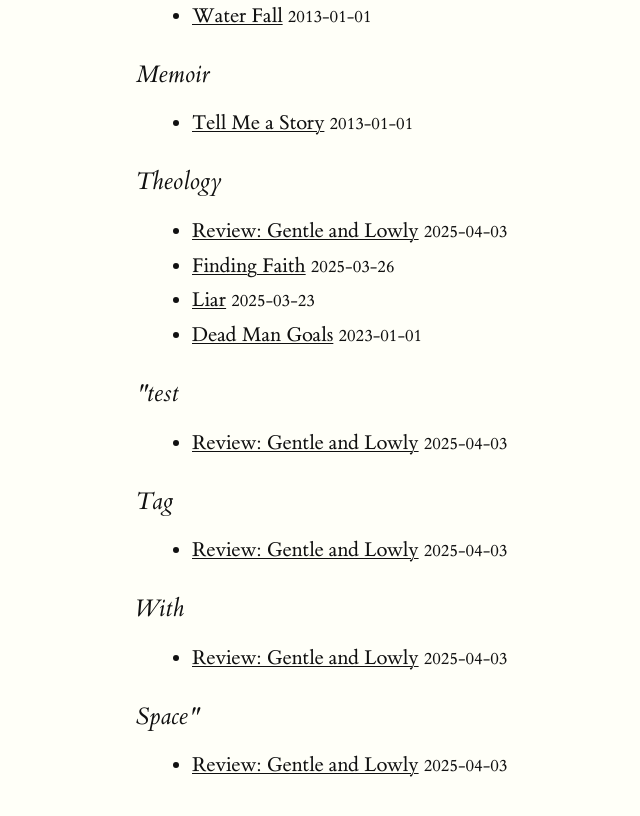
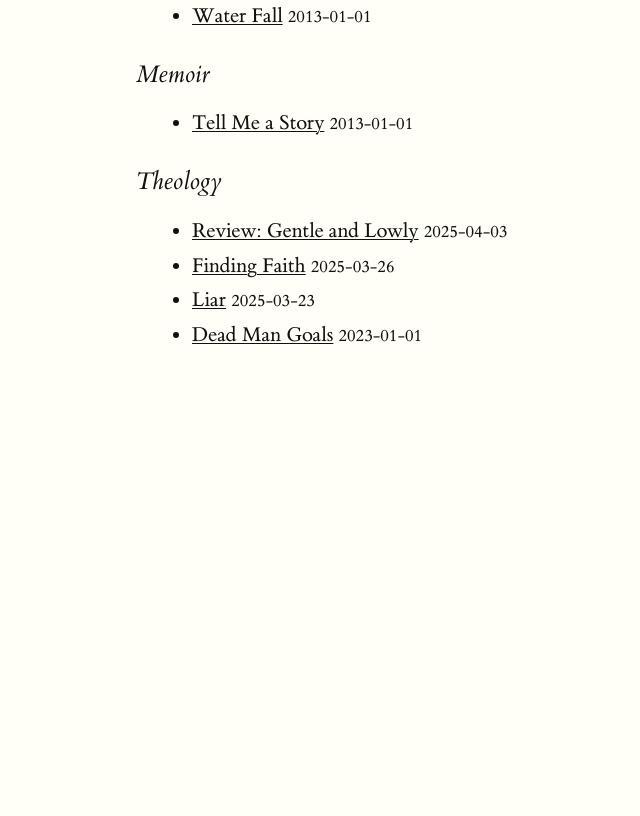
Before and after one commit to pact-wheeler/exp7, a Jekyll site: the page built from tags.html, in a window 1280 px wide and 900 px high, scrolled down 1239 px. Shown: the top 816 px of the window, without its empty margins (24-664 px from the left). Built offline with Jekyll 4.4.1, drawn with Linux system fonts in a browser that asks for light colours; after the commit the page ends 1709 px from its top, so only the background shows below that.

Commit message:
fix test and rss feed

```diff
--- a/_config.yml
+++ b/_config.yml
@@ -1,6 +1,7 @@
 title: Daniel Hayward's Blog
 description: A description.
 baseurl: ""
+plugins: ["jekyll-feed"]
 url: "https://danielphayward.com"
 # Build settings
 markdown: kramdown
--- a/_posts/2025-04-03-gentle_lowly.md
+++ b/_posts/2025-04-03-gentle_lowly.md
@@ -2,7 +2,7 @@
 layout: default
 title: "Review: Gentle and Lowly"
 date: 2025-04-03
-tags: theology non-fiction "test tag with space"
+tags: theology non-fiction
 ---
 ## Summary
 The main point of Gentle and Lowly by Dane Ortlund is that Christ's heart is gentle and lowly<label for="mn-surprise" class="margin-toggle">&#8853;</label>
```
